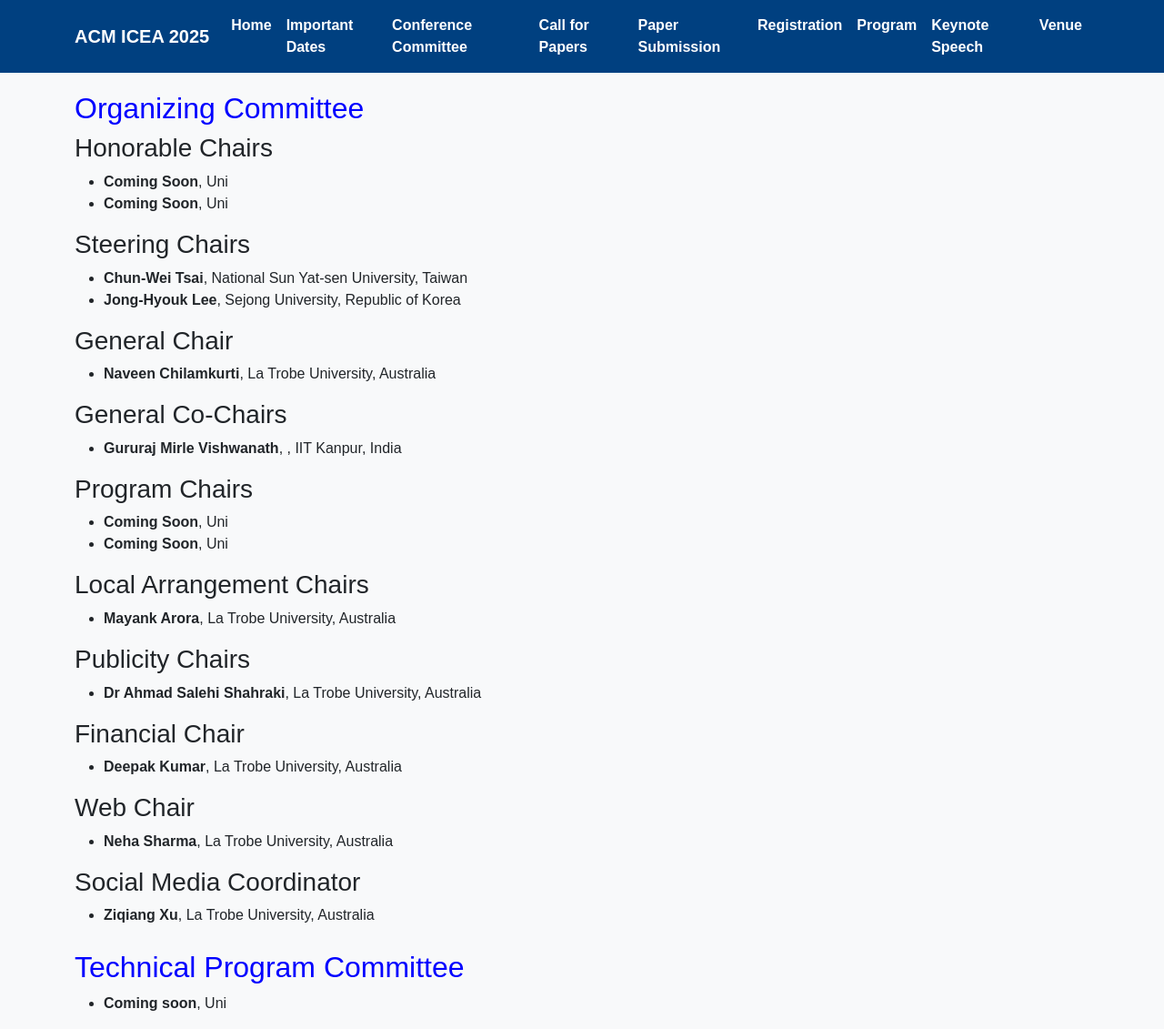
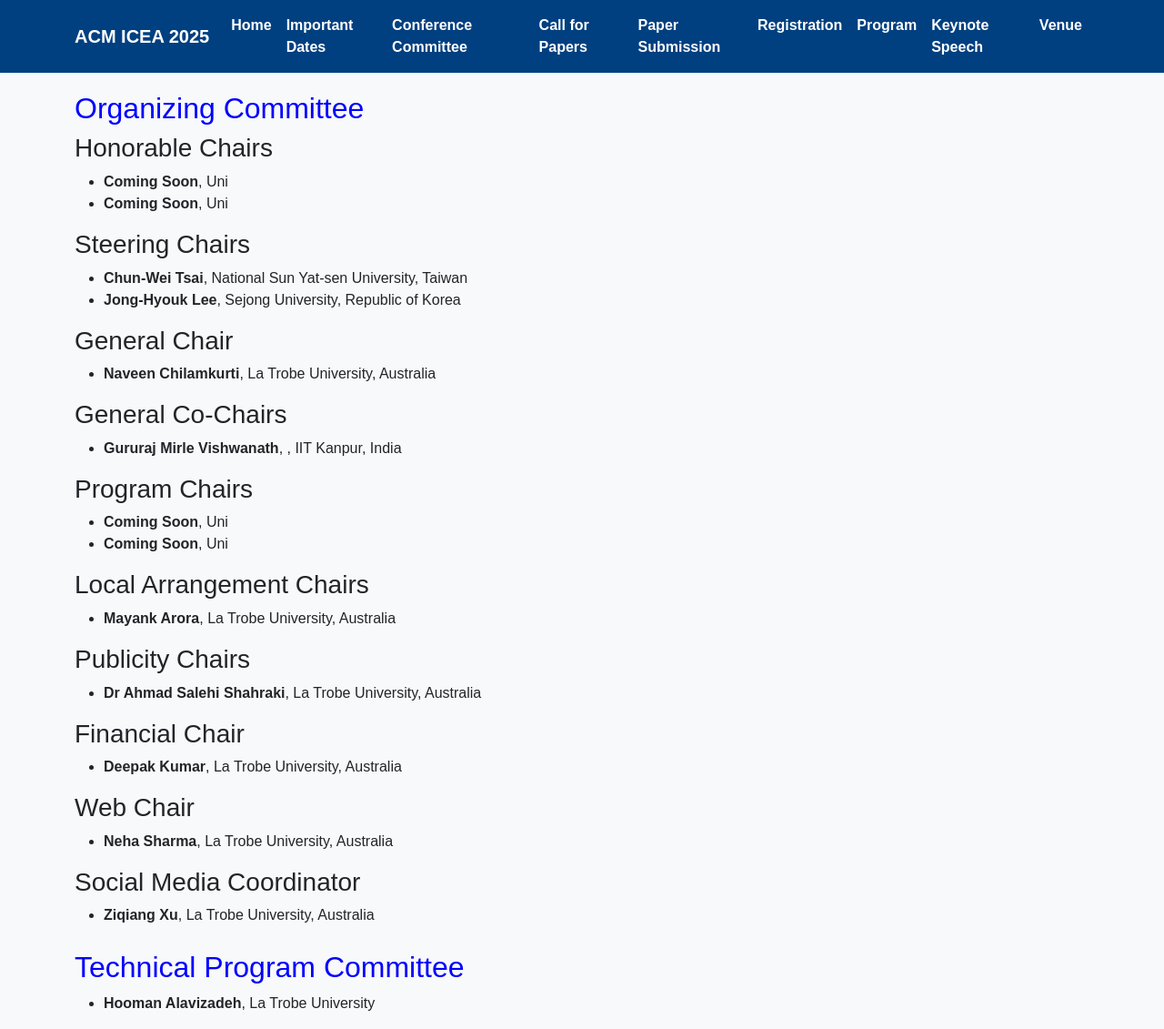
Before and after one commit to icea2025/latrobe, a Jekyll site: the page committee/index.html, which Jekyll copies as it is, in a window 1280 px wide and 1131 px high. Shown: the whole window at 91% size. Built offline with Jekyll 4.4.1, drawn with Linux system fonts in a browser that asks for light colours.

Commit message:
Update index.html

```diff
--- a/committee/index.html
+++ b/committee/index.html
@@ -134,7 +134,7 @@
     <div style="padding-top: 10px">
       <h2 style="color: #0000ff">Technical Program Committee</h2>
       <ul>
-        <li><b>Coming soon</b>, Uni</li>
+        <li><b>Hooman Alavizadeh</b>, La Trobe University</li>
       </ul>
     </div>
   </div>
```
